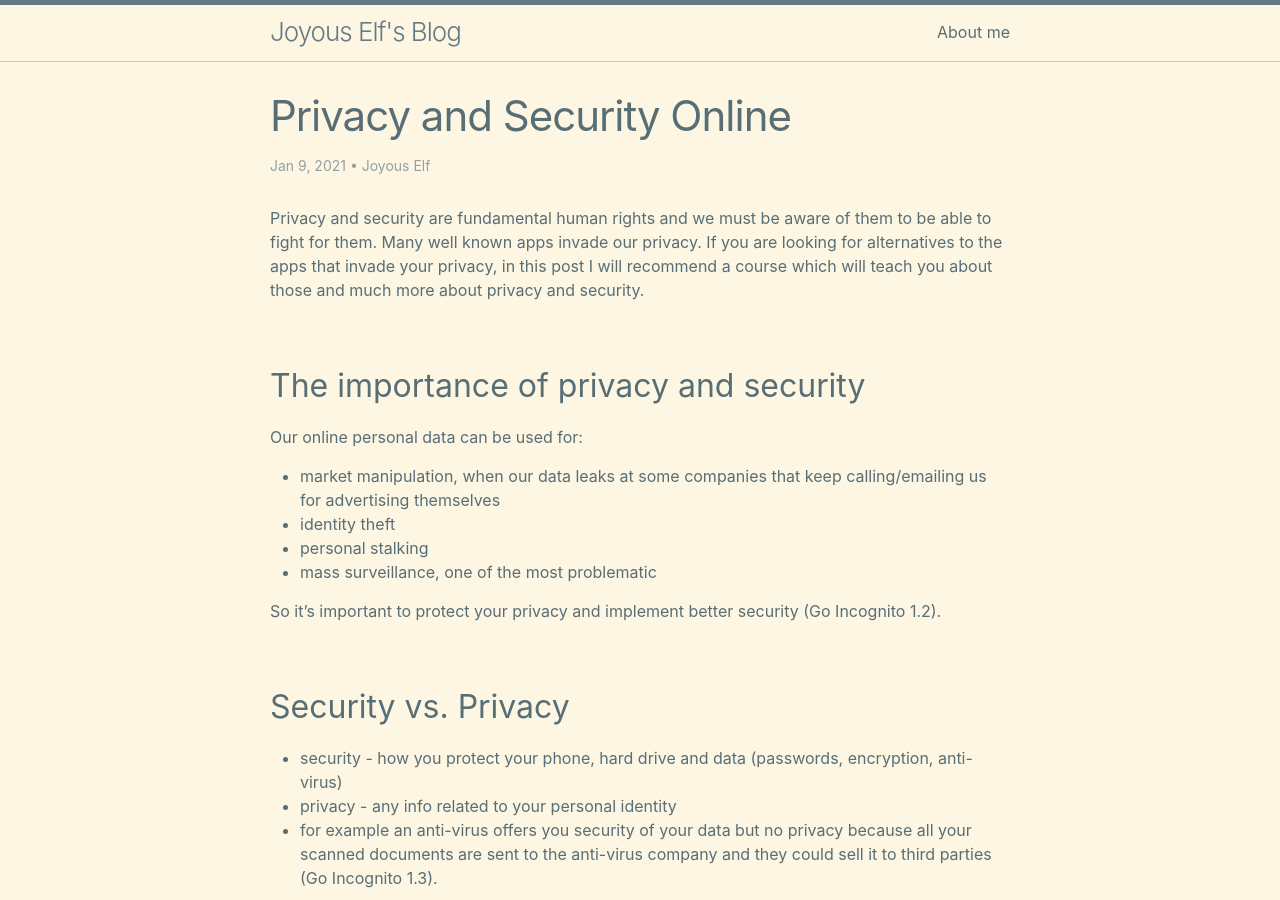
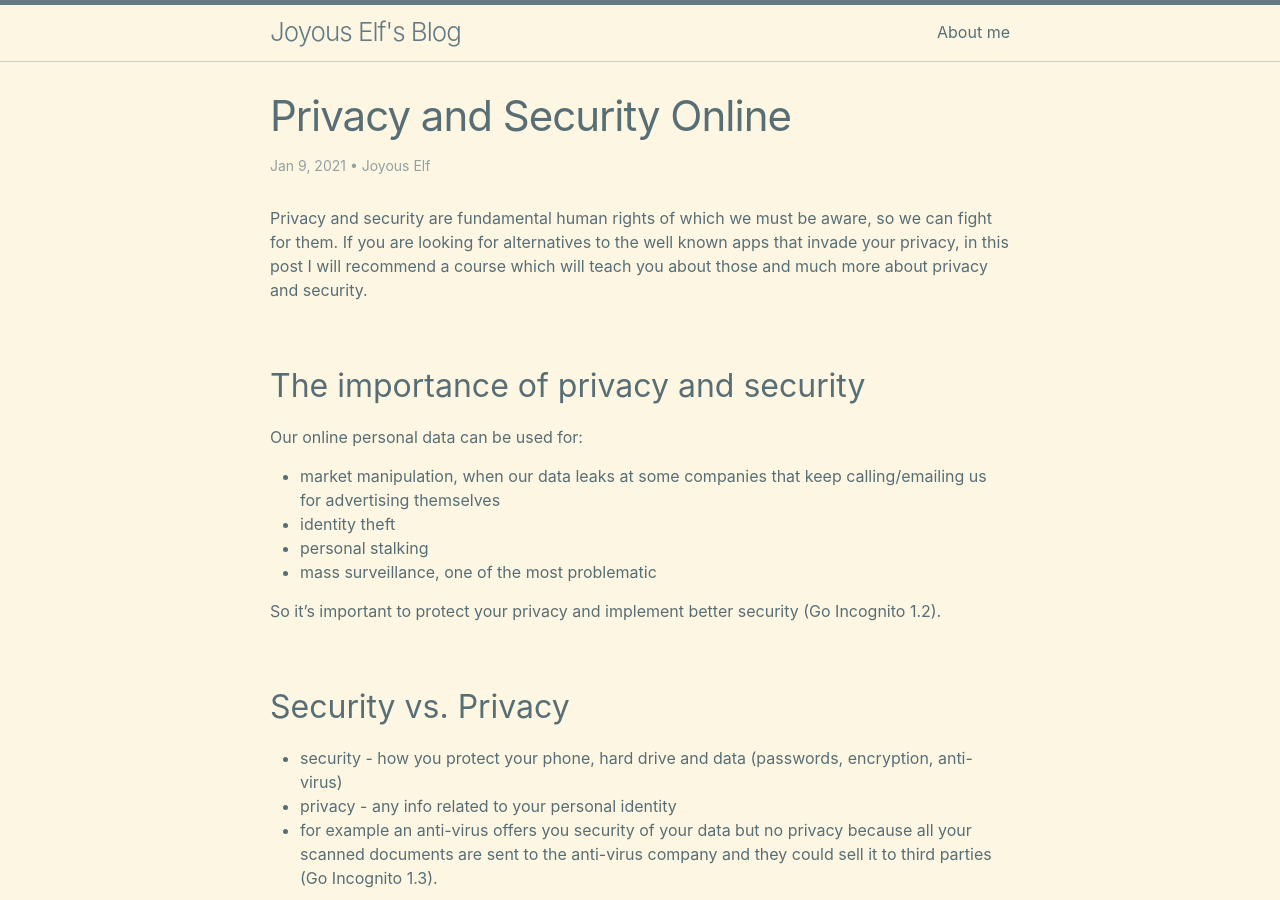
Before and after one commit to joyous-elf/my-blog, a Jekyll site: the page built from _posts/2021-01-09-privacy-and-security-online.md, in a window 1280 px wide and 900 px high. Built offline with Jekyll 4.4.1, drawn with Linux system fonts in a browser that asks for light colours.

Commit message:
edited first paragraph

```diff
--- a/_posts/2021-01-09-privacy-and-security-online.md
+++ b/_posts/2021-01-09-privacy-and-security-online.md
@@ -4,7 +4,7 @@ title: Privacy and Security Online
 author: Joyous Elf
 category: Digital World
 ---
-Privacy and security are fundamental human rights and we must be aware of them to be able to fight for them. Many well known apps invade our privacy. If you are looking for alternatives to the apps that invade your privacy, in this post I will recommend a course which will teach you about those and much more about privacy and security.
+Privacy and security are fundamental human rights of which we must be aware, so we can fight for them. If you are looking for alternatives to the well known apps that invade your privacy, in this post I will recommend a course which will teach you about those and much more about privacy and security.
 
 ## The importance of privacy and security
 
```
